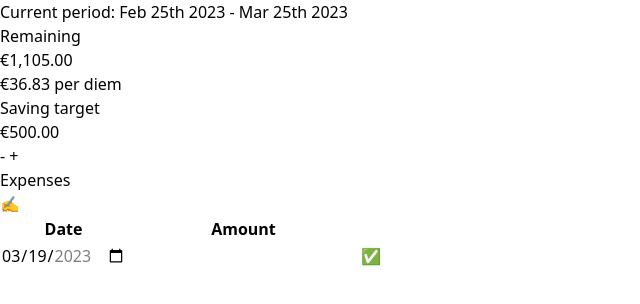
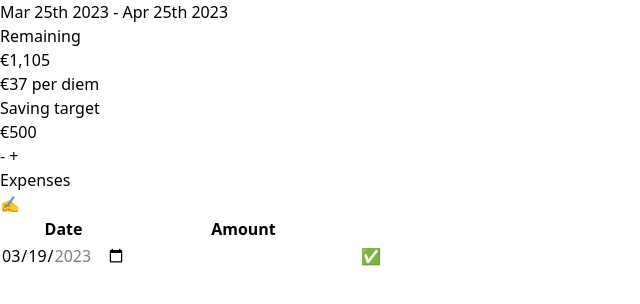
Before and after one commit to tcosmo/honeycount, a SvelteKit app: page / in a window 1280 px wide. Shown: the top 304 px of the page, without its empty margins (0-640 px from the left). Built offline with nearby package versions, Linux system fonts and the light colour scheme.

Commit message:
progress

```diff
--- a/src/routes/+page.svelte
+++ b/src/routes/+page.svelte
@@ -5,7 +5,12 @@
 
 	const TABLE_DATE_FORMAT = 'DD/MM';
 
-	const moneyFormatter = new Intl.NumberFormat('ie-IE', { style: 'currency', currency: 'EUR' });
+	const moneyFormatter = new Intl.NumberFormat('ie-IE', {
+		style: 'currency',
+		currency: 'EUR',
+		minimumFractionDigits: 0,
+		maximumFractionDigits: 0
+	});
 
 	function formatMoney(money: number): string {
 		return moneyFormatter.format(money);
@@ -35,9 +40,9 @@
 </script>
 
 <main class="p-4">
-	<div class="text-xs mb-2">Current period: Feb 25th 2023 - Mar 25th 2023</div>
+	<div class="text-xs mb-2">Mar 25th 2023 - Apr 25th 2023</div>
 	<div class="flex space-x-4">
-		<div class="border-black p-3 border-2 w-100 h-100">
+		<div class="border-black p-3 border-2 min-w-[150px] h-100">
 			<h1>Remaining</h1>
 			<div class="text-3xl text-center">{formatMoney(remainingMoney)}</div>
 			<div class="text-sm mt-1">
```
